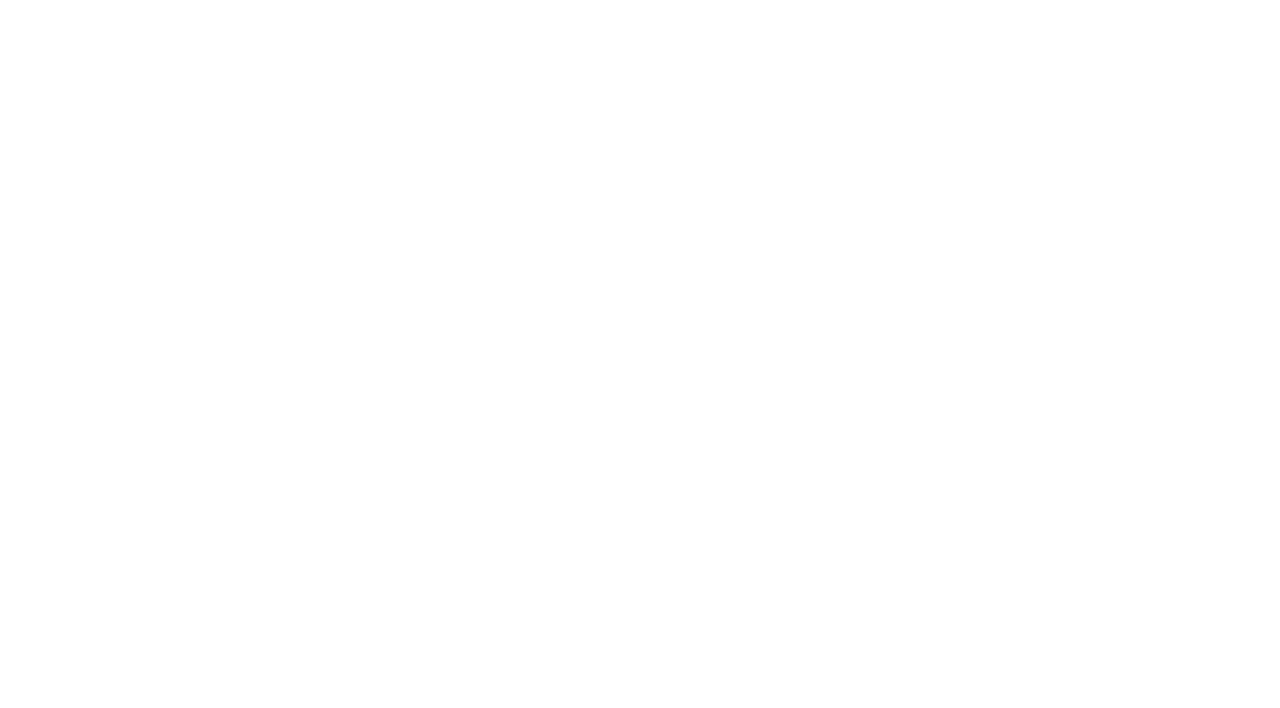
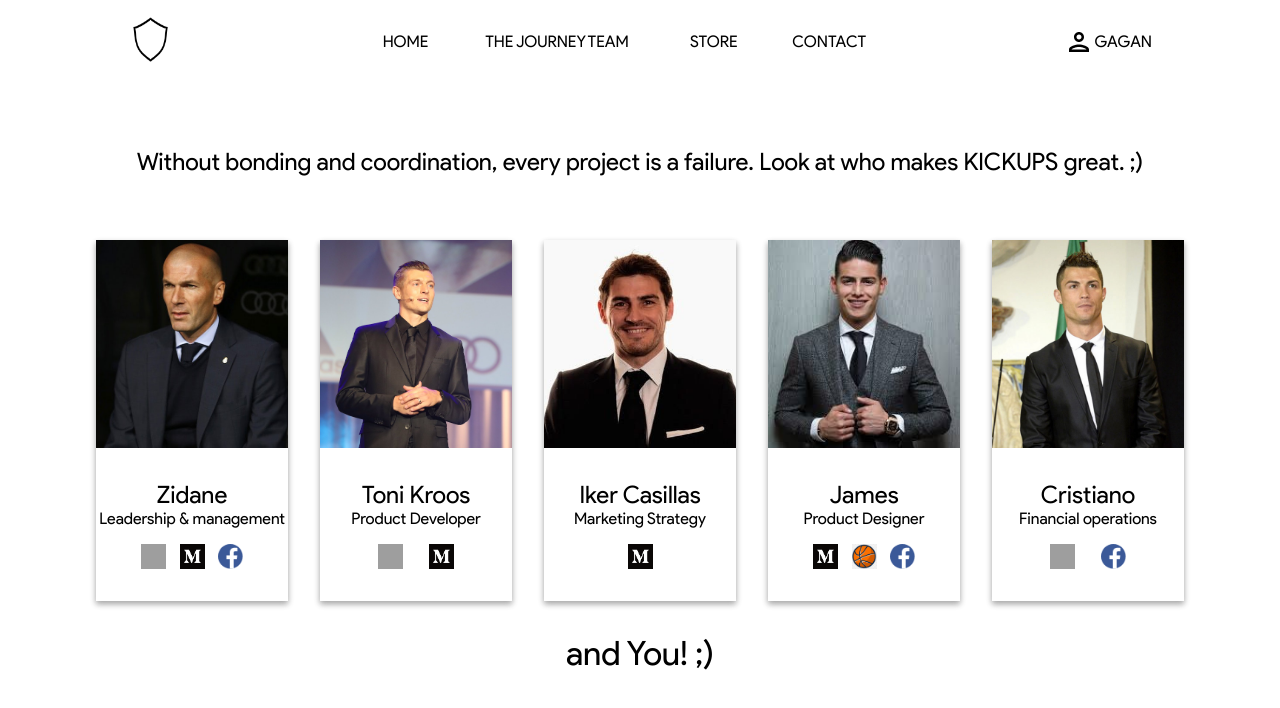
Before and after one commit to harshalini/RF-intern-task, a React (Create React App) app: page /team in a window 1280 px wide. Before the commit this address had no page. Shown: the top 708 px of the page. Built offline with nearby package versions, Linux system fonts and the light colour scheme; grey boxes are pictures that could not be loaded.

Commit message:
feat: team page

```diff
--- a/src/components/navbar.js
+++ b/src/components/navbar.js
@@ -12,7 +12,7 @@
         },
         {
             name: "TEAM",
-            link: "/"
+            link: "/team"
         },
         {
             name: "STORE",
--- a/src/pages/index.js
+++ b/src/pages/index.js
@@ -2,3 +2,4 @@
 export { Journey } from "./journey";
 export { Store } from "./store";
 export { SingleProduct } from "./single-product";
+export { Team } from "./team";
--- /dev/null
+++ b/src/pages/team.js
@@ -0,0 +1,66 @@
+import { Navbar } from "../components"
+
+export const Team = () => {
+    const theTeam = [
+        {
+            _id: 1,
+            person: "zidane",
+            name: "Zidane",
+            position: "Leadership & management",
+            connect: ["linkedin", "medium", "facebook"]
+        },
+        {
+            _id: 2,
+            person: "tonikroos",
+            name: "Toni Kroos",
+            position: "Product Developer",
+            connect: ["linkedin", "medium"]
+        },
+        {
+            _id: 3,
+            person: "ikercasillas",
+            name: "Iker Casillas",
+            position: "Marketing Strategy",
+            connect: ["medium"]
+        },
+        {
+            _id: 4,
+            person: "james",
+            name: "James",
+            position: "Product Designer",
+            connect: ["medium", "nba", "facebook"]
+        },
+        {
+            _id: 5,
+            person: "christiano",
+            name: "Cristiano",
+            position: "Financial operations",
+            connect: ["linkedin", "facebook"]
+        }
+    ]
+    return (
+        <div>
+            <Navbar />
+            <div className="center-flex team-div">
+                <p className="team-heading">Without bonding and coordination, every project is a failure. Look at who makes KICKUPS great. ;)</p>
+                <div className="person-flex">
+                    {theTeam.map(({ _id, person, name, position, connect }) => (
+                        <div key={_id} className="person-info">
+                            <img src={`../../assets/${person}.jpg`} alt="person" className="product-img" />
+                            <div className="center-flex information">
+                                <span className="person-name">{name}</span>
+                                <span>{position}</span>
+                                <div className="social-connects">
+                                    {connect.map((social) => (
+                                        <img src={`../../assets/${social}.png`} alt="social-account" />
+                                    ))}
+                                </div>
+                            </div>
+                        </div>
+                    ))}
+                </div>
+                <p className="team-gratitude">and You! ;)</p>
+            </div>
+        </div>
+    )
+}
--- a/src/router/router.js
+++ b/src/router/router.js
@@ -1,5 +1,5 @@
 import { Routes, Route } from "react-router-dom"
-import { Home, Journey, Store, SingleProduct } from "../pages"
+import { Home, Journey, Store, SingleProduct, Team } from "../pages"
 
 export const AppRouter = () => {
     return (
@@ -8,6 +8,7 @@
             <Route path="/journey" element={<Journey />} />
             <Route path="store" element={<Store />} />
             <Route path="single-product/:productID" element={<SingleProduct />} />
+            <Route path="/team" element={<Team />} />
         </Routes>
     )
 }
--- a/src/styles/app-styles.css
+++ b/src/styles/app-styles.css
@@ -3,3 +3,4 @@
 @import url(./store.css);
 @import url(./single-product.css);
 @import url(./cart.css);
+@import url(./team.css);
--- a/src/styles/single-product.css
+++ b/src/styles/single-product.css
@@ -78,7 +78,7 @@
     font-weight: 700;
 }
 /* CHECKBOX */
-.container, .product-actions {
+.container, .product-actions{
     display: flex;
     flex-wrap: wrap;
     justify-content: center;
--- /dev/null
+++ b/src/styles/team.css
@@ -0,0 +1,69 @@
+.center-flex {
+    display: flex;
+    flex-direction: column;
+    align-items: center;
+    justify-content: center;
+}
+
+.team-div p {
+    flex-basis: 10%;
+}
+
+.team-heading {
+    font-size: 1.5rem;
+    margin: 5rem 5rem 4rem 5rem;
+    text-align: center;
+}
+
+.team-gratitude {
+    font-size: 2.1rem;
+    margin-top: 1rem;
+}
+
+.person-flex {
+    display: flex;
+    width: 90vw;
+    align-items: center;
+    justify-content: space-evenly;
+    flex-wrap: wrap;
+    flex-basis: 50%;
+}
+
+.person-info {
+    display: flex;
+    flex-direction: column;
+    flex-basis: 10%;
+    box-shadow: 0 3px 6px rgba(0, 0, 0, 0.16), 0 3px 6px rgba(0, 0, 0, 0.23);
+    margin-bottom: 1rem;
+}
+
+.information {
+    width: 12rem;
+    padding: 2rem 0;
+    padding-bottom: 2rem;
+}
+
+.person-name {
+    font-size: 1.5rem;
+}
+
+.person-info img {
+    width: 12rem;
+    height: 13rem;
+    object-fit: cover;
+    object-position: top;
+}
+
+.social-connects {
+    display: flex;
+    justify-content: space-evenly;
+    margin-top: 1rem;
+    width: 8rem;
+
+}
+
+.social-connects img {
+    height: 25px;
+    width: 25px;
+    flex-basis: 13%;
+}
```
